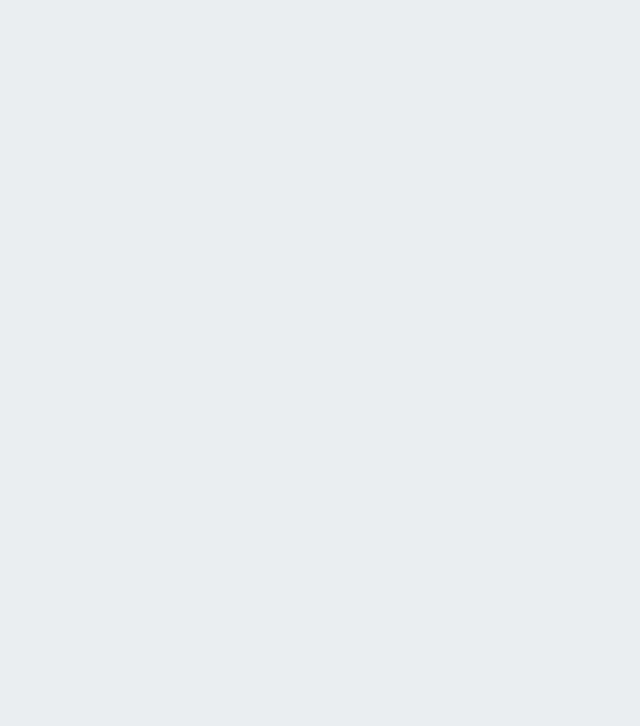
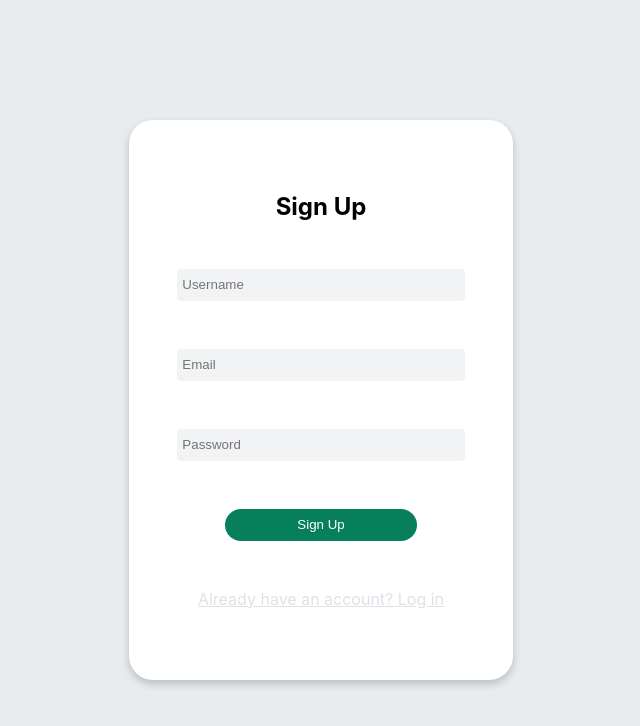
Before and after one commit to Malik-Hinnawi/Thesis-Project_Syllabus_Generator_Frontend, a React (Create React App) app: page /signup in a window 1280 px wide. Before the commit this address had no page. Shown: the top 726 px of the page, without its empty margins (319-959 px from the left). Built offline with nearby package versions, Linux system fonts and the light colour scheme; a web font is replaced by a local one.

Commit message:
added signup and login functionalities

```diff
--- a/package.json
+++ b/package.json
@@ -6,6 +6,7 @@
     "@testing-library/jest-dom": "^5.17.0",
     "@testing-library/react": "^13.4.0",
     "@testing-library/user-event": "^13.5.0",
+    "axios": "^1.7.2",
     "react": "^18.3.1",
     "react-dom": "^18.3.1",
     "react-scripts": "5.0.1",
--- a/src/App.js
+++ b/src/App.js
@@ -34,6 +34,7 @@ const App = () => {
       <Router>
         <Routes>
           <Route path="/" element={<LoginPage />} />
+          <Route path="/signup" element={<SignUpPage />} />
           <Route path="/syllabot" element={<SyllaBot />} />
         </Routes>
       </Router>
--- /dev/null
+++ b/src/axios.js
@@ -0,0 +1,13 @@
+// src/axios.js
+
+import axios from "axios";
+import config from "./config";
+
+const instance = axios.create({
+  baseURL: config.apiBaseUrl,
+  headers: {
+    "Content-Type": "application/json",
+  },
+});
+
+export default instance;
--- a/src/components/LoginPage.jsx
+++ b/src/components/LoginPage.jsx
@@ -1,21 +1,41 @@
-import React, { useState } from "react";
+import React, { useEffect, useState } from "react";
+import instance from "../axios";
 import { useNavigate } from "react-router-dom";
 import "../styles/LoginPage.css";
 
 const LoginPage = () => {
   const [username, setUsername] = useState("");
   const [password, setPassword] = useState("");
+  const [error, setError] = useState("");
   const navigate = useNavigate();
+
+  useEffect(() => {
+    // Log the base URL to debug
+    console.log("Axios instance base URL:", instance.defaults.baseURL);
+  }, []);
+
   // navigate("/syllabot");
 
-  const handleLogin = () => {
-    // For simplicity, assume the login is always successful.
-    // In a real app, you'd make an API call here.
-    if (username === "user" && password === "password") {
-      localStorage.setItem("authToken", "123456"); // Example token
-      navigate("/syllabot");
-    } else {
-      alert("Invalid credentials");
+  const handleLogin = async (event) => {
+    setError("");
+
+    try {
+      const response = await instance.post("/auth/login", {
+        email: username,
+        password: password,
+      });
+
+      if (response.data.access_token) {
+        // Assuming the response contains a token for authentication
+
+        localStorage.setItem("token", response.data.access_token);
+        // Redirect to a different page or update the state to reflect the logged-in status
+        navigate("/syllabot");
+      } else {
+        setError("Invalid login credentials");
+      }
+    } catch (err) {
+      setError(err.message);
     }
   };
 
@@ -35,11 +55,20 @@ const LoginPage = () => {
         onChange={(e) => setPassword(e.target.value)}
       />
       <button onClick={handleLogin}>Login</button>
-      <a className="sign-up-link" href="#">
+      <a className="sign-up-link" href="/signup">
         Are you new? Sign up
       </a>
     </div>
   );
+
+  // For simplicity, assume the login is always successful.
+  // In a real app, you'd make an API call here.
+  // if (username === "user" && password === "password") {
+  //   localStorage.setItem("authToken", "123456"); // Example token
+  //   navigate("/syllabot");
+  // } else {
+  //   alert("Invalid credentials");
+  // }
 };
 
 export default LoginPage;
--- a/src/components/SignUpPage.jsx
+++ b/src/components/SignUpPage.jsx
@@ -1,9 +1,14 @@
 import React, { useState } from "react";
+import instance from "../axios";
+import { useNavigate } from "react-router-dom";
 import "../styles/SignUpPage.css";
 
 const SignUpPage = () => {
   const [username, setUsername] = useState("");
   const [password, setPassword] = useState("");
+  const [email, setEmail] = useState("");
+  const [error, setError] = useState("");
+  const navigate = useNavigate();
 
   // const handleLogin = () => {
   //   // For simplicity, assume the login is always successful.
@@ -16,6 +21,30 @@ const SignUpPage = () => {
   //   }
   // };
 
+  const handleSignUp = async (event) => {
+    event.preventDefault();
+    setError("");
+
+    try {
+      const response = await instance.post(
+        "https://syllabusgeneratorbackend.onrender.com/auth/signup",
+        {
+          email: email,
+          username: username,
+          password: password,
+        },
+        {
+          headers: {
+            "Content-Type": "application/json",
+          },
+        }
+      );
+      navigate("/");
+    } catch (err) {
+      setError(err.message);
+    }
+  };
+
   return (
     <div className="sign-up-page-container">
       <h2>Sign Up</h2>
@@ -26,13 +55,22 @@ const SignUpPage = () => {
         onChange={(e) => setUsername(e.target.value)}
       />
       <input
+        type="text"
+        placeholder="Email"
+        value={email}
+        onChange={(e) => setEmail(e.target.value)}
+      />
+      <input
         type="password"
         placeholder="Password"
         value={password}
         onChange={(e) => setPassword(e.target.value)}
       />
       {/* <button onClick={handleLogin}>Login</button> */}
-      <button>Sign Up</button>
+      <button onClick={handleSignUp}>Sign Up</button>
+      <a className="sign-up-link" href="/">
+        Already have an account? Log in
+      </a>
     </div>
   );
 };
--- /dev/null
+++ b/src/config.js
@@ -0,0 +1,5 @@
+const config = {
+  apiBaseUrl: "https://syllabusgeneratorbackend.onrender.com",
+};
+
+export default config;
--- a/src/styles/LoginPage.css
+++ b/src/styles/LoginPage.css
@@ -22,6 +22,10 @@
   width: 75%;
   height: 2.4em;
   padding-left: 0.4em;
+}
+
+.login-page-container input:focus {
+  outline: none;
 }
 
 .login-page-container button {
@@ -49,3 +53,8 @@
 .sign-up-link:active {
   color: #adb5bd;
 }
+
+.login-page-container button,
+.login-page-container a {
+  transition: all 0.3s;
+}
```
Also changed, not shown: src/styles/SnackBar.css (added), 2 other files (tests, documents, lock files or other folders).
